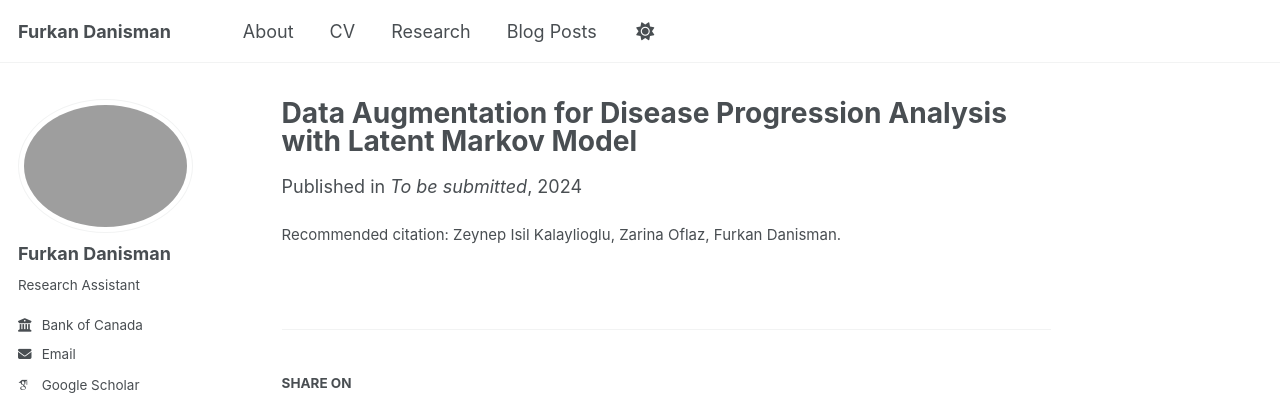
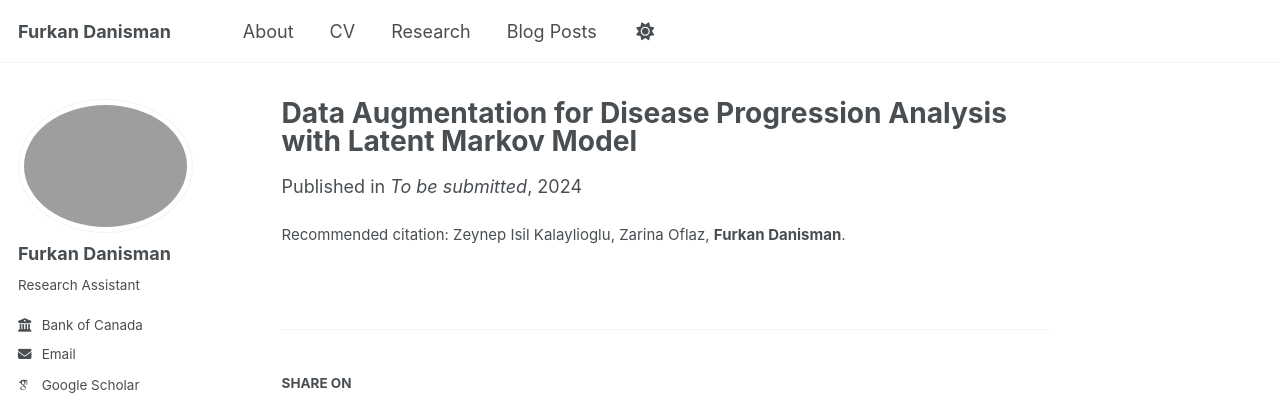
Before and after one commit to FurkanDanisman/FurkanDanisman.github.io, a Jekyll site: the page built from _publications/2024-02-17-paper-title-number-4.md, in a window 1280 px wide and 927 px high. Shown: the top 399 px of the window. Built offline with Jekyll 4.4.1, drawn with Linux system fonts in a browser that asks for light colours; some web fonts are replaced.

```diff
--- a/_publications/2024-02-17-paper-title-number-4.md
+++ b/_publications/2024-02-17-paper-title-number-4.md
@@ -4,5 +4,5 @@ collection: publications
 category: Working Paper
 excerpt: 'Applying latent Markov models for enhanced disease progression analysis through data augmentation.'
 venue: 'To be submitted'
-citation: 'Zeynep Isil Kalaylioglu, Zarina Oflaz, Furkan Danisman.'
+citation: 'Zeynep Isil Kalaylioglu, Zarina Oflaz, <b>Furkan Danisman</b>.'
 ---
```
